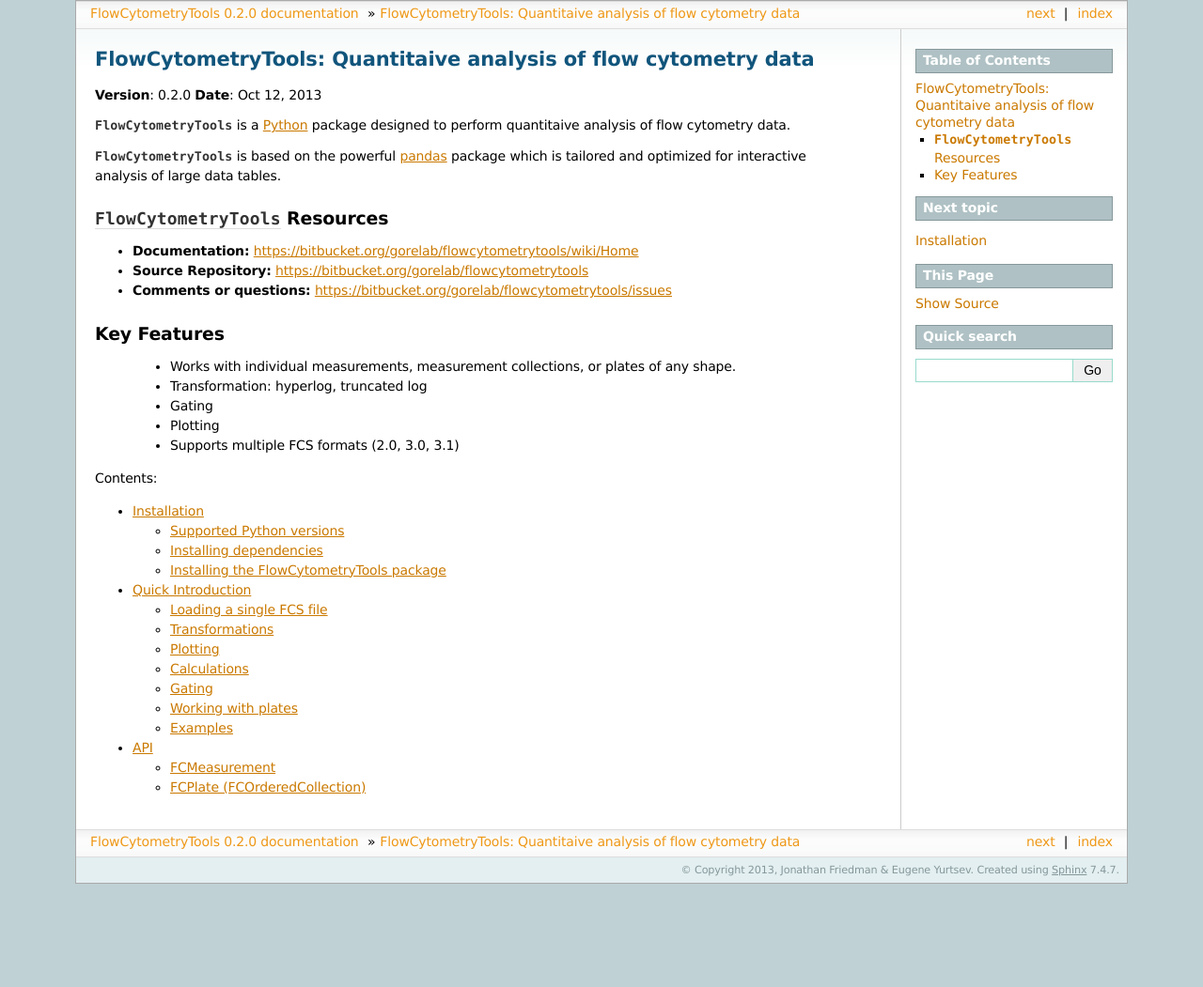
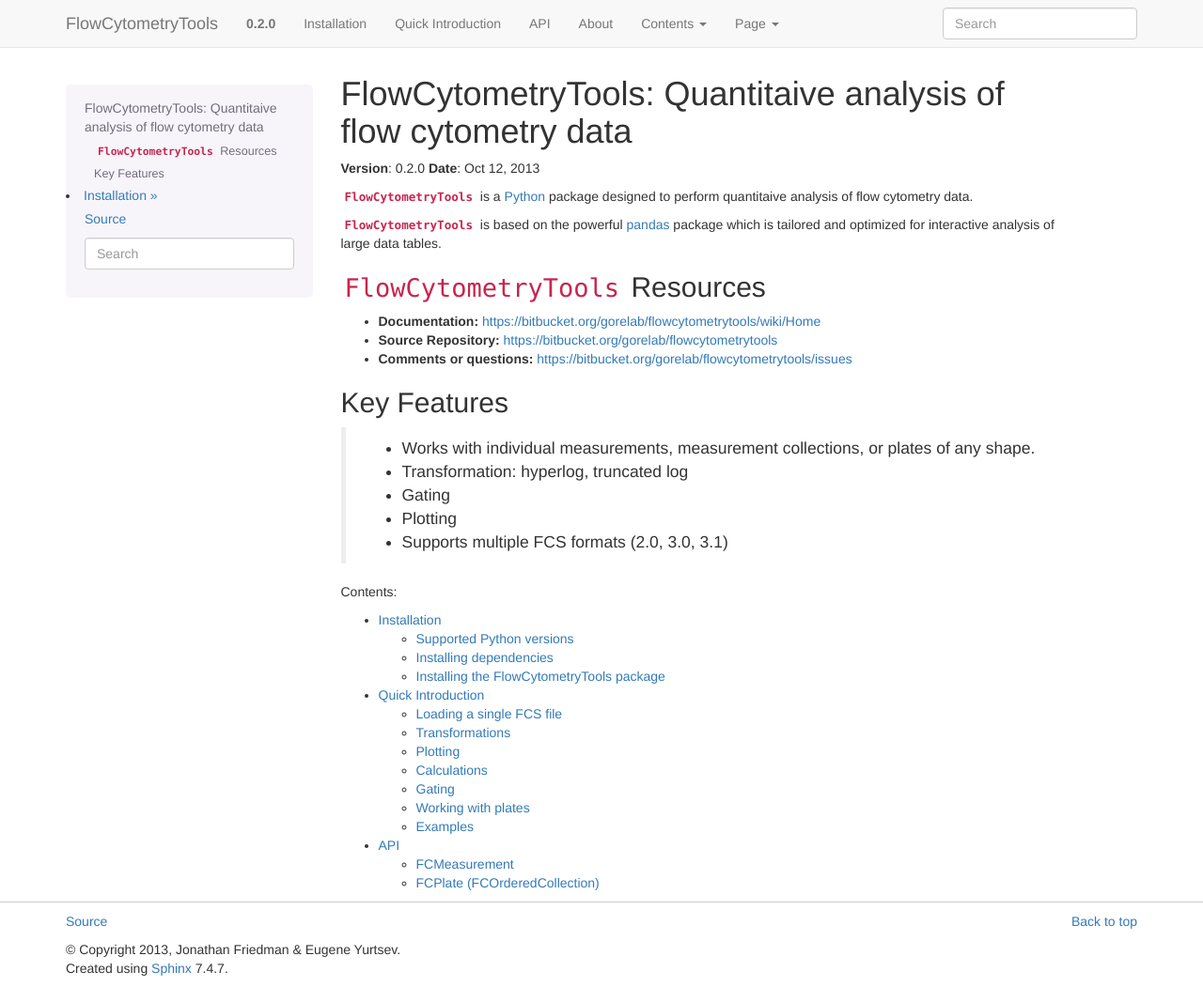
Before and after one commit to eyurtsev/FlowCytometryTools, a Sphinx documentation site: the page built from doc/source/index.rst, in a window 1280 px wide and 1051 px high. Shown: the whole window at 94% size. Built offline with Sphinx 7.4.7, drawn with Linux system fonts in a browser that asks for light colours; nearby versions of some CDN libraries; library files that are not in the unit come from our copies; formulas are drawn with MathJax 3; the version number is read from the project's files by our own code.

Commit message:
With bootstrap theme

```diff
--- a/doc/source/conf.py
+++ b/doc/source/conf.py
@@ -9,6 +9,8 @@
 #
 # All configuration values have a default; values that are commented out
 # serve to show the default.
+
+import sphinx_bootstrap_theme
 
 import sys, os
 sys.path.insert(0, os.path.abspath('../../../'))
@@ -118,12 +120,85 @@
 
 # The theme to use for HTML and HTML Help pages.  See the documentation for
 # a list of builtin themes.
-html_theme = 'traditional'
-html_theme = 'sphinxdoc'
+#html_theme = 'traditional'
+#html_theme = 'sphinxdoc'
+
+#html_theme = 'haiku'
 #html_theme_options = {
-#    "rightsidebar": "true",
-#    "relbarbgcolor": "black"
+    #"rightsidebar": "true",
+    #"relbarbgcolor": "black"
+    #'full_logo' : False
 #}
+
+
+# For sphinx bootstrap
+html_theme = 'bootstrap'
+html_theme_path = sphinx_bootstrap_theme.get_html_theme_path()
+
+html_theme_options = {
+    # Navigation bar title. (Default: ``project`` value)
+    #'navbar_title': "Demo",
+
+    # Tab name for entire site. (Default: "Site")
+    'navbar_site_name': "Contents",
+
+    # A list of tuples containing pages or urls to link to.
+    # Valid tuples should be in the following forms:
+    #    (name, page)                 # a link to a page
+    #    (name, "/aa/bb", 1)          # a link to an arbitrary relative url
+    #    (name, "http://example.com", True) # arbitrary absolute url
+    # Note the "1" or "True" value above as the third argument to indicate
+    # an arbitrary url.
+    'navbar_links': [
+        ("Installation", 'install'),
+        ("Quick Introduction", 'quick'),
+        ("API", "api"),
+        ("About", "about"),
+    ],
+
+    # Render the next and previous page links in navbar. (Default: true)
+    'navbar_sidebarrel': False,
+
+    # Render the current pages TOC in the navbar. (Default: true)
+    'navbar_pagenav': True,
+
+    # Global TOC depth for "site" navbar tab. (Default: 1)
+    # Switching to -1 shows all levels.
+    'globaltoc_depth': -1,
+
+    # Include hidden TOCs in Site navbar?
+    #
+    # Note: If this is "false", you cannot have mixed ``:hidden:`` and
+    # non-hidden ``toctree`` directives in the same page, or else the build
+    # will break.
+    #
+    # Values: "true" (default) or "false"
+    'globaltoc_includehidden': "true",
+
+    # HTML navbar class (Default: "navbar") to attach to <div> element.
+    # For black navbar, do "navbar navbar-inverse"
+    'navbar_class': "navbar",
+
+    # Fix navigation bar to top of page?
+    # Values: "true" (default) or "false"
+    'navbar_fixed_top': "true",
+
+    # Location of link to source.
+    # Options are "nav" (default), "footer" or anything else to exclude.
+    'source_link_position': "footer",
+
+    # Bootswatch (http://bootswatch.com/) theme.
+    #
+    # Options are nothing with "" (default) or the name of a valid theme
+    # such as "amelia" or "cosmo".
+    #
+    # Note that this is served off CDN, so won't be available offline.
+    'bootswatch_theme': "http://netdna.bootstrapcdn.com/bootswatch/3.0.0/spacelab/bootstrap.min.css",
+
+    # Choose Bootstrap version.
+    # Values: "3" (default) or "2" (in quotes)
+    'bootstrap_version': "3",
+}
 
 # Theme options are theme-specific and customize the look and feel of a theme
 # further.  For a list of options available for each theme, see the
```
